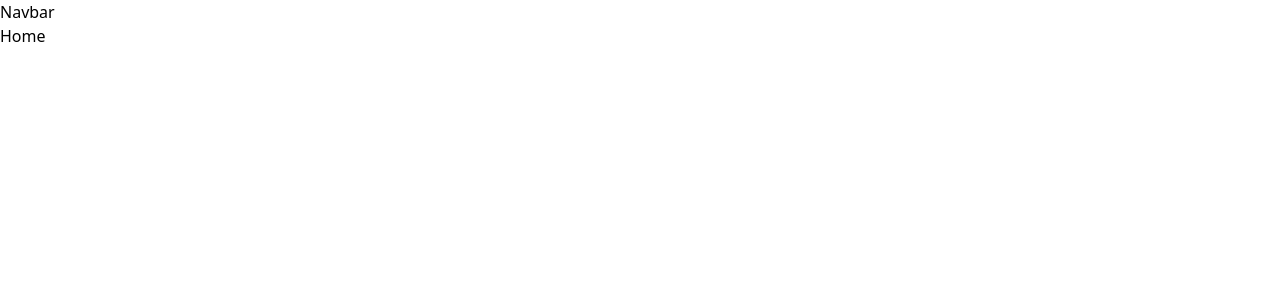
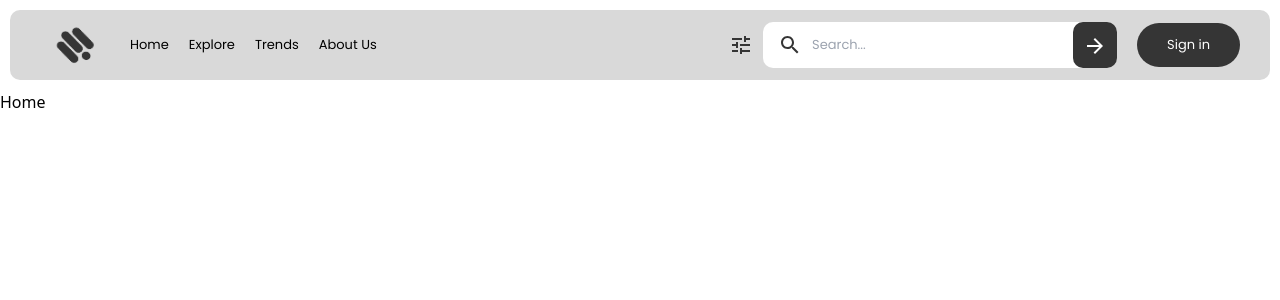
Before and after one commit to Renzxs/ShareNest, a React (Vite) app in the folder client/: page / in a window 1280 px wide. Shown: the top 300 px of the page. Built offline with nearby package versions, Linux system fonts and the light colour scheme.

Commit message:
Added Navigation bar

```diff
--- a/client/package.json
+++ b/client/package.json
@@ -12,6 +12,7 @@
   "dependencies": {
     "@emotion/react": "^11.13.3",
     "@emotion/styled": "^11.13.0",
+    "@mui/icons-material": "^5.16.7",
     "@mui/material": "^5.16.7",
     "@mui/styled-engine-sc": "^6.0.0-alpha.18",
     "@tanstack/react-query": "^5.52.1",
--- a/client/src/components/layout/Navbar.tsx
+++ b/client/src/components/layout/Navbar.tsx
@@ -1,5 +1,38 @@
+import { Link } from 'react-router-dom';
+import ShareNestLogo from '../../assets/images/sharenest_dark_no_bg_logo.png';
+import SearchBar from './SearchBar';
+
 const Navbar = () => {
-  return <div>Navbar</div>;
+  return (
+    <div className='bg-Gray h-auto rounded-[10px] m-[10px] flex justify-between items-center px-[30px] max-md:flex-col max-md:p-[10px]'>
+      {/* Left Container */}
+      <div className='flex items-center gap-[20px]'>
+        {/* ShareNest Logo */}
+        <img className='w-[70px]'
+              src={ShareNestLogo}
+              alt={ShareNestLogo}/>
+
+        {/* Navigation Links */}
+        <nav className='flex items-center gap-[20px]'>
+          <Link className='font-Poppins text-[13px] hover:opacity-50' to={'/'}>Home</Link>
+          <Link className='font-Poppins text-[13px] hover:opacity-50' to={'/'}>Explore</Link>
+          <Link className='font-Poppins text-[13px] hover:opacity-50' to={'/'}>Trends</Link>
+          <Link className='font-Poppins text-[13px] hover:opacity-50' to={'/'}>About Us</Link>
+        </nav>
+      </div>
+
+      {/* Right Container */}
+      <div className='flex items-center gap-[20px]'>
+        {/* Search Bar */}
+        <SearchBar />
+
+        {/* Login Button */}
+        <Link to={'/'} className='bg-Dark flex justify-center items-center py-[12px] px-[30px] rounded-[30px] hover:opacity-80'>
+          <p className='font-Poppins text-[13px] text-Light'>Sign in</p>
+        </Link>
+      </div>
+    </div>
+  )
 };
 
 export default Navbar;
--- /dev/null
+++ b/client/src/components/layout/SearchBar.tsx
@@ -0,0 +1,45 @@
+import { ArrowForward, Search } from '@mui/icons-material';
+import TuneIcon from '@mui/icons-material/Tune';
+import { useState } from 'react';
+
+const SearchBar = () => {
+    // States
+    const [search, setSearch] = useState<string>();
+
+    const onClickSearchType = () => {
+      // Search Type (Property Name, Location, User, Price)
+    }
+
+    const onClickSearch = () => {
+      // Click Search
+    }
+
+    return (
+      <>
+        <div className='flex justify-normal items-center'>
+          {/* Search Type */}
+          <TuneIcon onClick={onClickSearchType} className='text-Dark mr-[10px] hover:opacity-80 cursor-pointer'/>
+          {/* Search Input */}
+          <div className='bg-Light flex justify-normal items-center gap-[10px] rounded-[10px]'>
+            <Search className='text-Dark ml-[15px]'/>
+
+            <input
+              value={search}
+              onChange={(e) => setSearch(e.target.value)}
+              className='outline-none border-none font-Poppins text-[13px] bg-Light'
+              type="text"
+              name="search"
+              id="search"
+              placeholder='Search...'/>
+
+            {/* Search button */}
+            <div onClick={onClickSearch} className='bg-Dark p-[10px] rounded-[10px] hover:opacity-80 cursor-pointer'>
+                <ArrowForward className='text-Light' />
+            </div>
+          </div>
+        </div>
+      </>
+    );
+}
+
+export default SearchBar;
```
Also changed, not shown: client/src/assets/images/sharenest_dark_no_bg_logo.png (added), 1 other file (tests, documents, lock files or other folders).
